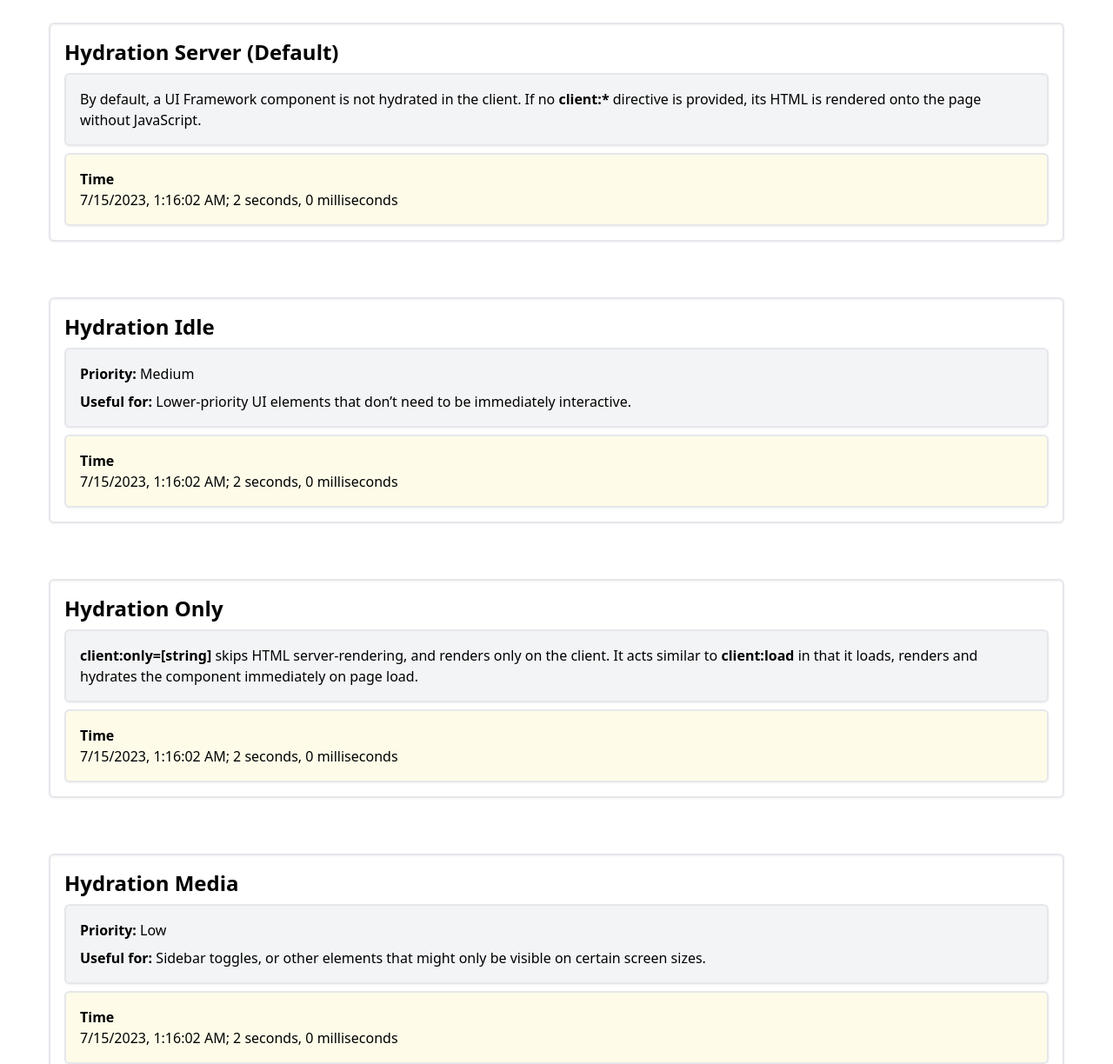
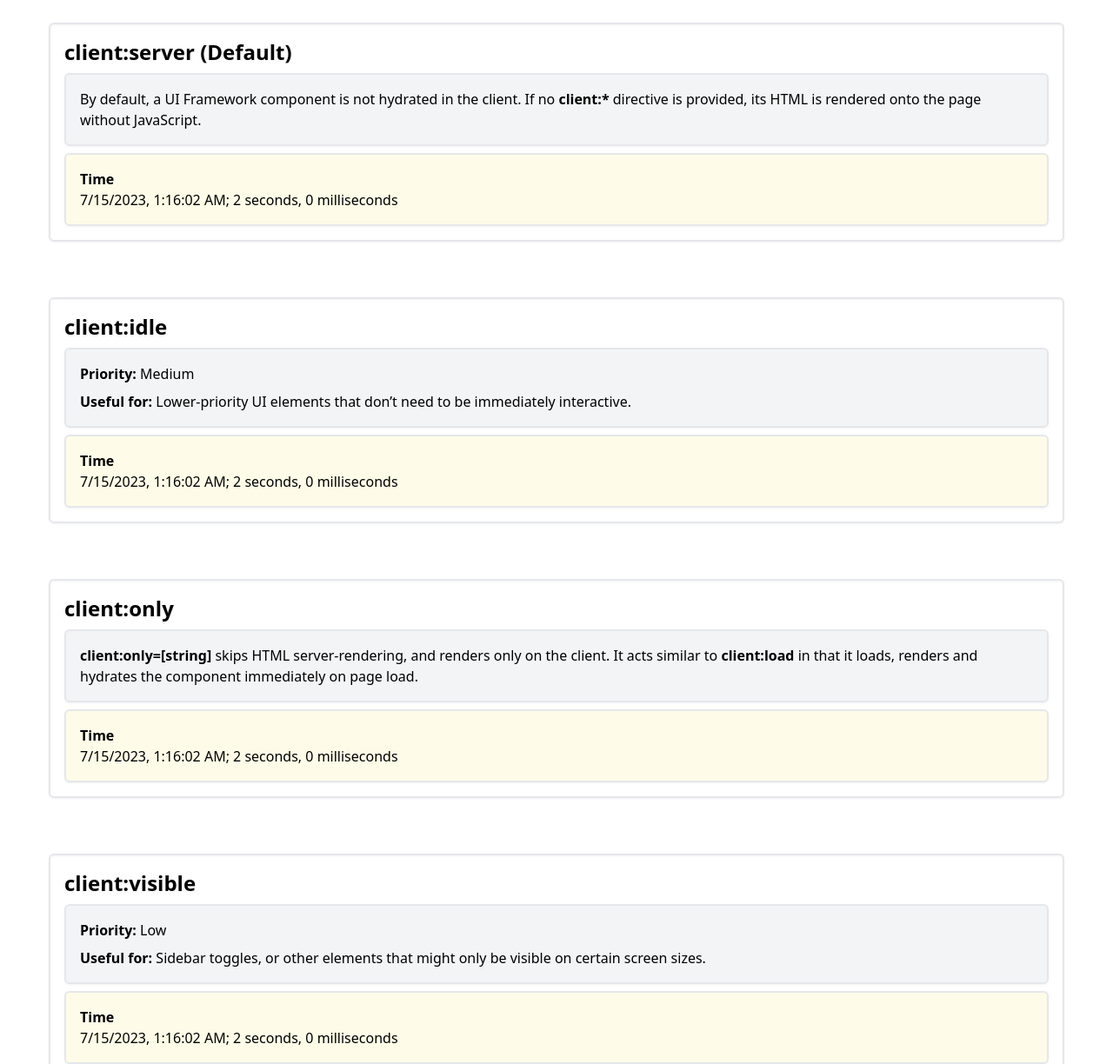
Before and after one commit to lymarrie/astro-test, an Astro site: page / in a window 1280 px wide. Shown: the part 78-1302 px from the top of the page at 87% size. Built offline with nearby package versions, Linux system fonts and the light colour scheme; Astro itself is replaced by a stand-in of ours.

Commit message:
updated directive names

```diff
--- a/src/components/HydrationIdle.tsx
+++ b/src/components/HydrationIdle.tsx
@@ -6,7 +6,7 @@ export default function HydrationIdle() {
     return (
         <>
             <div className="section space-y-2 border-2 p-4 rounded-md drop-shadow-sm">
-                <h2 className="text-2xl font-bold">Hydration Idle</h2>
+                <h2 className="text-2xl font-bold">client:idle</h2>
                 <div className="bg-gray-100 border-2 rounded-md p-4 space-y-2">
                     <div>
                         <span className="font-bold">Priority: </span>
--- a/src/components/HydrationOnly.tsx
+++ b/src/components/HydrationOnly.tsx
@@ -6,7 +6,7 @@ export default function HydrationOnly() {
     return (
         <>
             <div className="section space-y-2 border-2 p-4 rounded-md drop-shadow-sm">
-                <h2 className="text-2xl font-bold">Hydration Only</h2>
+                <h2 className="text-2xl font-bold">client:only</h2>
                 <div className="bg-gray-100 border-2 rounded-md p-4 space-y-2">
                     <div>
                         <span className="font-semibold">client:only=[string]</span> skips HTML server-rendering, and renders only on the client. It acts similar to <span className="font-semibold">client:load</span> in that it loads, renders and hydrates the component immediately on page load.
--- a/src/components/HydrationServer.tsx
+++ b/src/components/HydrationServer.tsx
@@ -6,7 +6,7 @@ export default function HydrationServer() {
     return (
         <>
             <div className="section space-y-2 border-2 p-4 rounded-md drop-shadow-sm">
-                <h2 className="text-2xl font-bold">Hydration Server (Default)</h2>
+                <h2 className="text-2xl font-bold">client:server (Default)</h2>
                 <div className="bg-gray-100 border-2 rounded-md p-4 space-y-2">
                     <div>
                         By default, a UI Framework component is not hydrated in the client. If no <span className="font-semibold">client:*</span> directive is provided, its HTML is rendered onto the page without JavaScript.
--- a/src/components/HydrationVisible.tsx
+++ b/src/components/HydrationVisible.tsx
@@ -8,7 +8,7 @@ export default function HydrationVisible() {
         <>
             <div className="hidden md:block">
                 <div className="section space-y-2 border-2 p-4 rounded-md drop-shadow-sm">
-                    <h2 className="text-2xl font-bold">Hydration Media</h2>
+                    <h2 className="text-2xl font-bold">client:visible</h2>
                     <div className="bg-gray-100 border-2 rounded-md p-4 space-y-2">
                         <div>
                             <span className="font-bold">Priority: </span>
```
